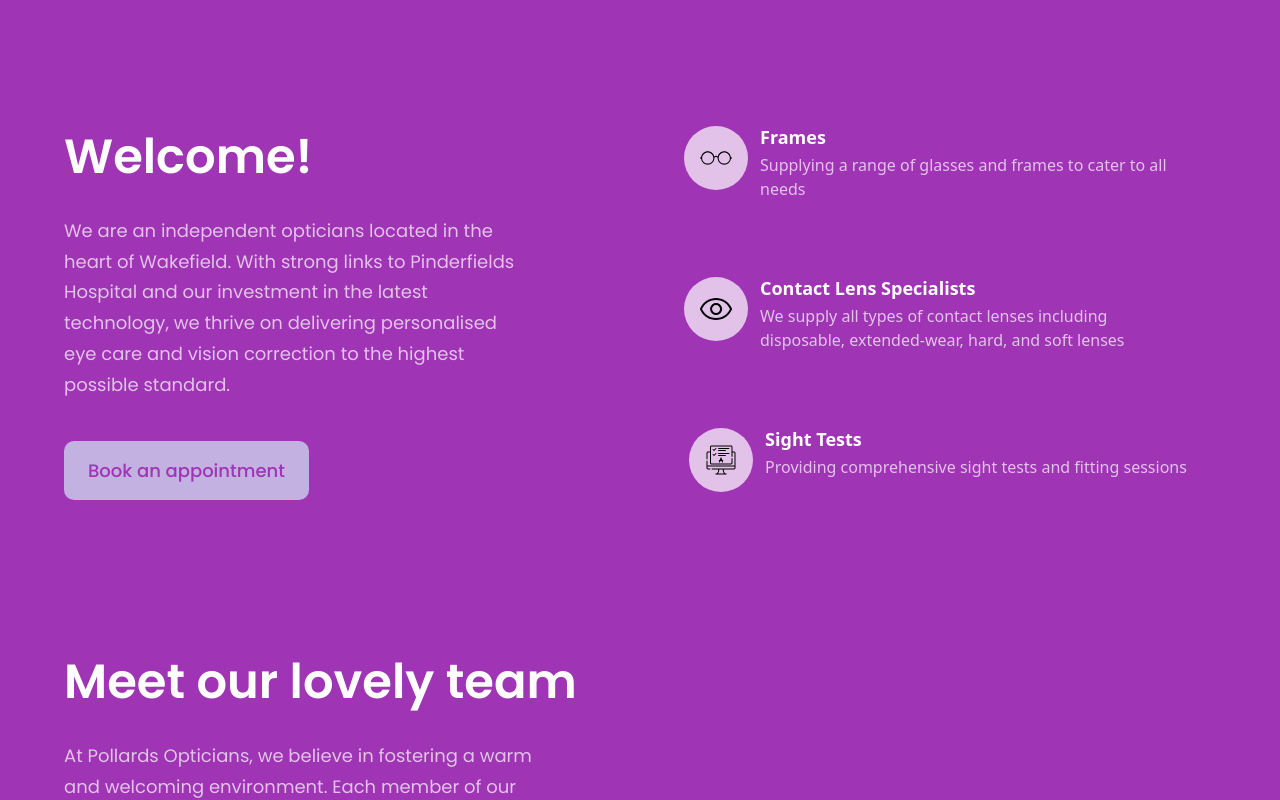
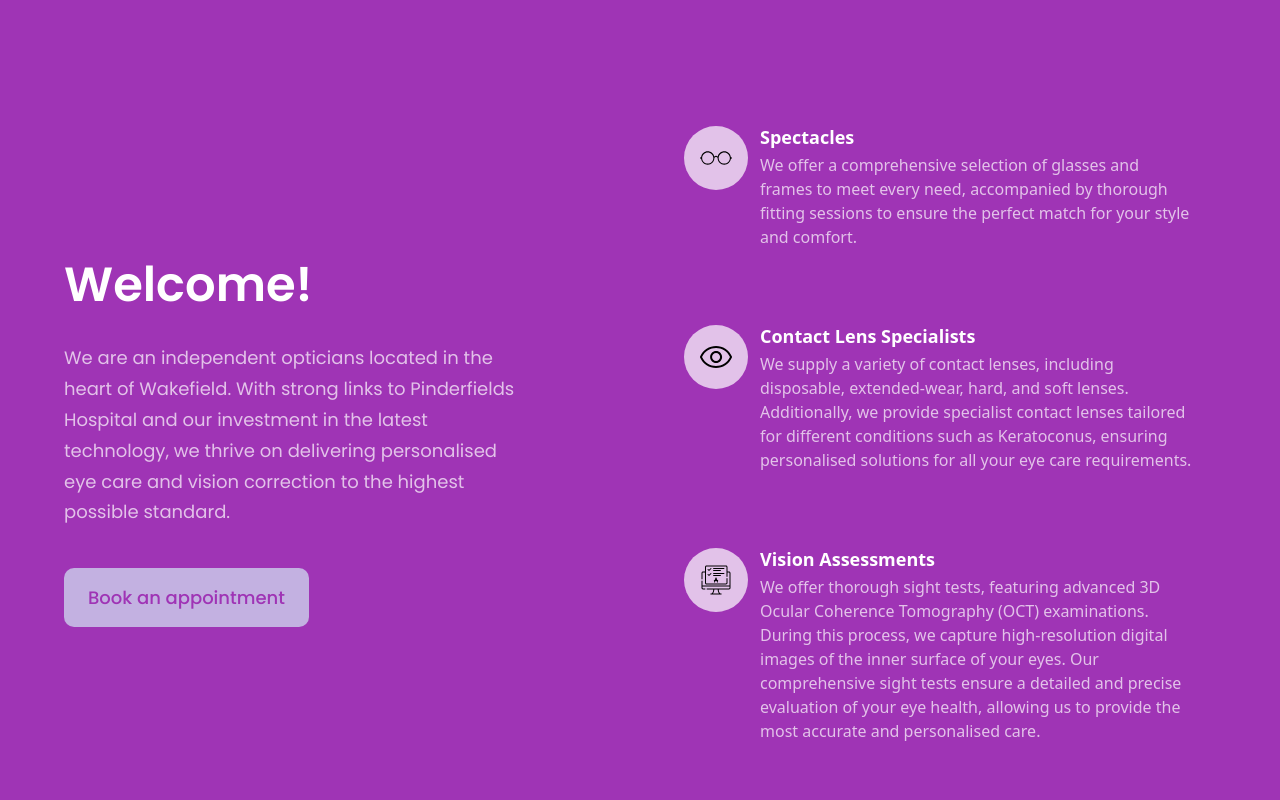
Before and after one commit to oyousaf/pollards, a React (Vite) app: page / in a window 1280 px wide. Shown: the part 880-1680 px from the top of the page. Built offline with nearby package versions, Linux system fonts and the light colour scheme.

Commit message:
squashing bugs

```diff
--- a/src/constants/index.js
+++ b/src/constants/index.js
@@ -50,21 +50,23 @@ export const features = [
   {
     id: "feature-1",
     icon: glasses,
-    title: "Frames",
-    content: "Supplying a range of glasses and frames to cater to all needs",
+    title: "Spectacles",
+    content:
+      "We offer a comprehensive selection of glasses and frames to meet every need, accompanied by thorough fitting sessions to ensure the perfect match for your style and comfort.",
   },
   {
     id: "feature-2",
     icon: eye,
     title: "Contact Lens Specialists",
     content:
-      "We supply all types of contact lenses including disposable, extended-wear, hard, and soft lenses",
+      "We supply a variety of contact lenses, including disposable, extended-wear, hard, and soft lenses. Additionally, we provide specialist contact lenses tailored for different conditions such as Keratoconus, ensuring personalised solutions for all your eye care requirements.",
   },
   {
     id: "feature-3",
     icon: test,
-    title: "Sight Tests",
-    content: "Providing comprehensive sight tests and fitting sessions",
+    title: "Vision Assessments",
+    content:
+      "We offer thorough sight tests, featuring advanced 3D Ocular Coherence Tomography (OCT) examinations. During this process, we capture high-resolution digital images of the inner surface of your eyes. Our comprehensive sight tests ensure a detailed and precise evaluation of your eye health, allowing us to provide the most accurate and personalised care.",
   },
 ];
 
@@ -74,7 +76,7 @@ export const feedback = [
     content: `Always receive fantastic support and service from Fizz. As someone who suffers from Keratoconus, Fizz has been helping me for years to get my vision to a great standard. Always on hand with
     any issues and readily available with great advice, Fizz has restored my vision!`,
     name: "Aamir Akudi",
-    title: "Fantastic Support",
+    title: "Fantastic support",
   },
   {
     id: "feedback-2",
@@ -84,8 +86,8 @@ export const feedback = [
   },
   {
     id: "feedback-3",
-    content: `Absolutely fantastic, my son has nystagmus as well as an eye drift, all of the team at Pollards were absolutely brilliant with him from his eye test with Matthew, his review with Fizz, his
-    glasses choice with Denise, and his glasses fitting with Emma, nothing was too much trouble - we will be back!! Thank you for everything you did to help x`,
+    content: `Absolutely fantastic! My son has Nystagmus as well as an eye drift. All of the team at Pollards were absolutely brilliant with him from his eye test with Matthew, his review with Fizz, his
+    glasses choice with Denise, and his glasses fitting with Emma; nothing was too much trouble - we will be back!! Thank you for everything you did to help x`,
     name: "Sara O'Hara",
     title: "Absolutely brilliant",
   },
```
